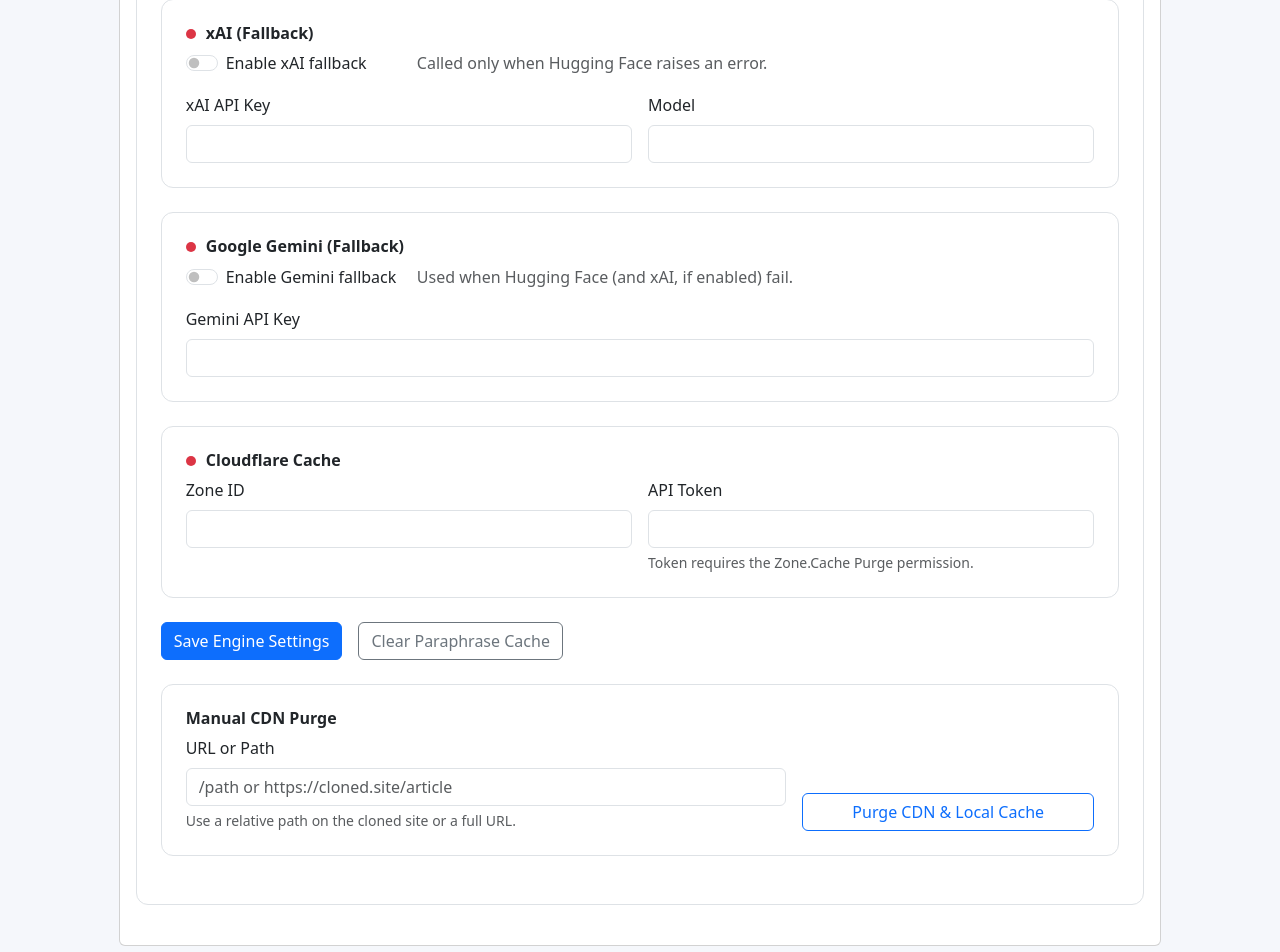
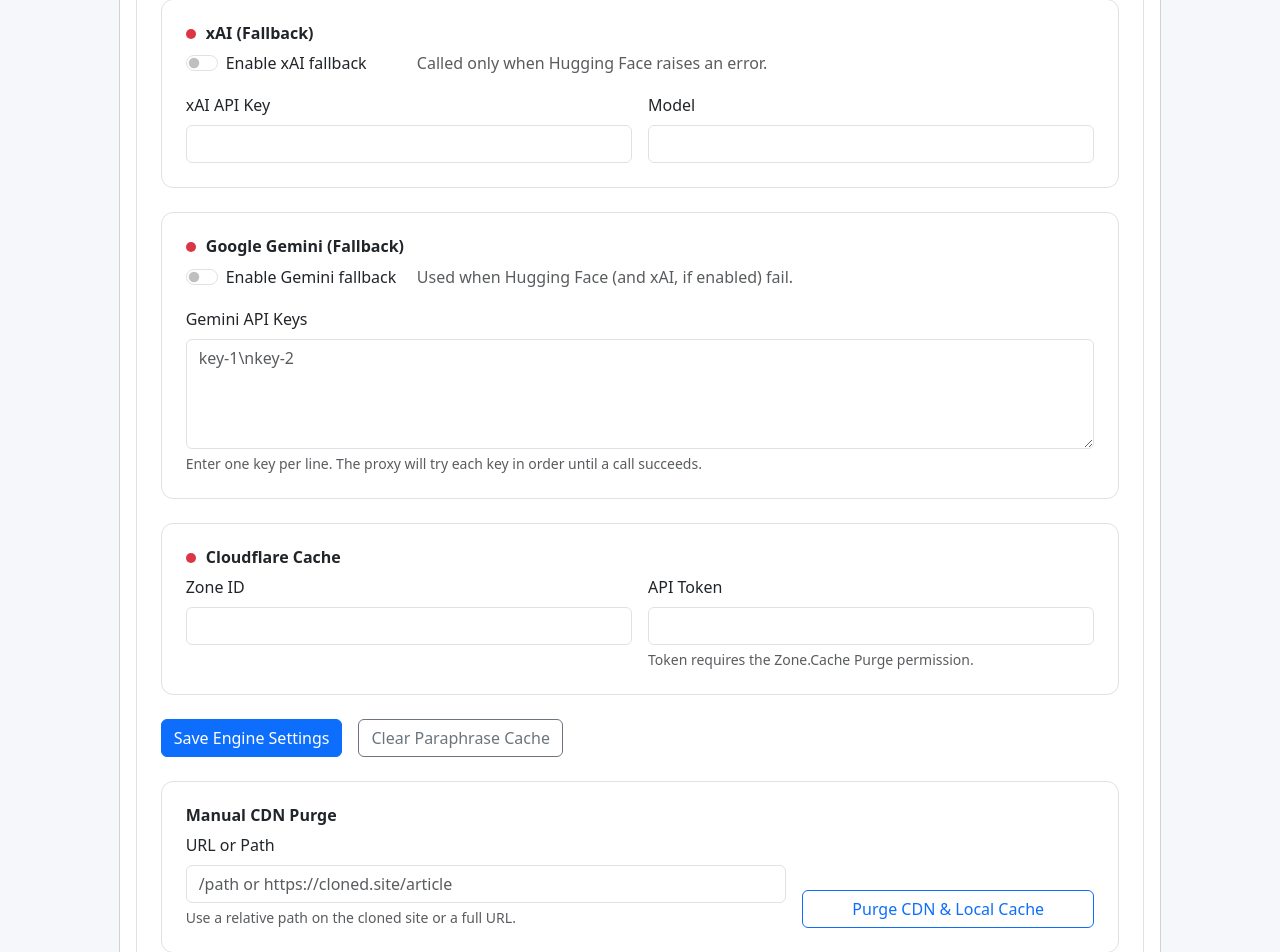
Before and after one commit to zantiizea/xCodeX, a FastAPI app: template templates/dashboard.html in a window 1280 px wide, after a click on "Paraphrasing Engines". Shown: the part 1350-2302 px from the top of the page. Run offline with FastAPI, Linux system fonts and the light colour scheme; the template is opened without the code that fills it, so the values that code supplies are empty.

Commit message:
Add Gemini API key failover list

```diff
--- a/app.py
+++ b/app.py
@@ -159,6 +159,12 @@ def as_float(value: str | None, default: float) -> float:
         return default
 
 
+def parse_gemini_keys(value: str | None) -> List[str]:
+    if not value:
+        return []
+    return [line.strip() for line in value.splitlines() if line.strip()]
+
+
 def build_cache_key(text: str, engine_id: str, variant: str = "") -> str:
     base_hash = hashlib.md5(text.encode("utf-8")).hexdigest()
     variant_hash = hashlib.md5(f"{engine_id}:{variant}".encode("utf-8")).hexdigest()
@@ -312,7 +318,7 @@ class EngineConfig:
     xai_key: str
     xai_model: str
     use_gemini: bool
-    gemini_key: str
+    gemini_keys: List[str]
     cf_zone_id: str
     cf_api_token: str
     date_selector: str
@@ -478,6 +484,8 @@ def build_engine_config(config_map: Dict[str, str]) -> EngineConfig:
             remote_timeout,
         )
 
+    gemini_key_raw = config_map.get("gemini_key", "")
+
     return EngineConfig(
         remote_url=remote_url,
         remote_timeout=remote_timeout,
@@ -494,7 +502,7 @@ def build_engine_config(config_map: Dict[str, str]) -> EngineConfig:
         xai_key=config_map.get("xai_key", ""),
         xai_model=config_map.get("xai_model", "grok-code-fast-1"),
         use_gemini=as_bool(config_map.get("use_gemini"), default=False),
-        gemini_key=config_map.get("gemini_key", ""),
+        gemini_keys=parse_gemini_keys(gemini_key_raw),
         cf_zone_id=config_map.get("cf_zone_id", ""),
         cf_api_token=config_map.get("cf_api_token", ""),
         date_selector=config_map.get("date_selector", "").strip(),
@@ -530,12 +538,16 @@ def paraphrase_text(text: str, config: EngineConfig) -> str:
             logger.exception("xAI paraphrasing failed: %s", exc)
             errors.append(f"xAI: {exc}")
 
-    if config.use_gemini and config.gemini_key:
-        try:
-            return paraphrase_with_gemini(text, config.gemini_key)
-        except Exception as exc:
-            logger.exception("Gemini paraphrasing failed: %s", exc)
-            errors.append(f"Gemini: {exc}")
+    if config.use_gemini:
+        if not config.gemini_keys:
+            errors.append("Gemini: no API keys configured")
+        else:
+            for idx, api_key in enumerate(config.gemini_keys, start=1):
+                try:
+                    return paraphrase_with_gemini(text, api_key)
+                except Exception as exc:
+                    logger.exception("Gemini paraphrasing failed with key %d: %s", idx, exc)
+                    errors.append(f"Gemini[{idx}]: {exc}")
 
     if errors:
         logger.warning("All paraphrasing engines failed; returning original text. Reasons: %s", "; ".join(errors))
--- a/templates/dashboard.html
+++ b/templates/dashboard.html
@@ -249,8 +249,9 @@
                                             Used when Hugging Face (and xAI, if enabled) fail.
                                         </div>
                                         <div class="col-md-12">
-                                            <label class="form-label">Gemini API Key</label>
-                                            <input type="password" class="form-control" name="gemini_key" value="{{ config.get('gemini_key','') }}">
+                                            <label class="form-label">Gemini API Keys</label>
+                                            <textarea class="form-control" name="gemini_key" rows="4" placeholder="key-1\nkey-2" spellcheck="false">{{ config.get('gemini_key','') }}</textarea>
+                                            <div class="form-text">Enter one key per line. The proxy will try each key in order until a call succeeds.</div>
                                         </div>
                                     </div>
                                 </div>
```
